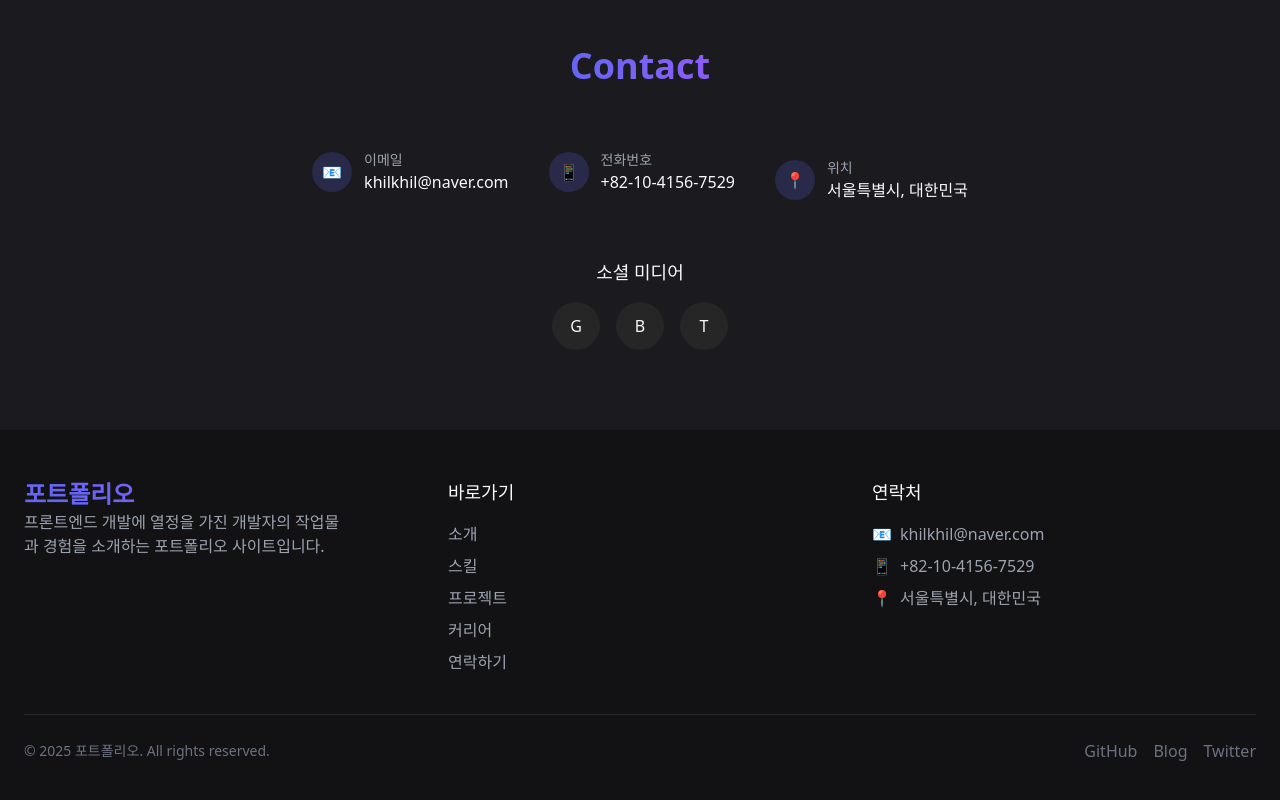
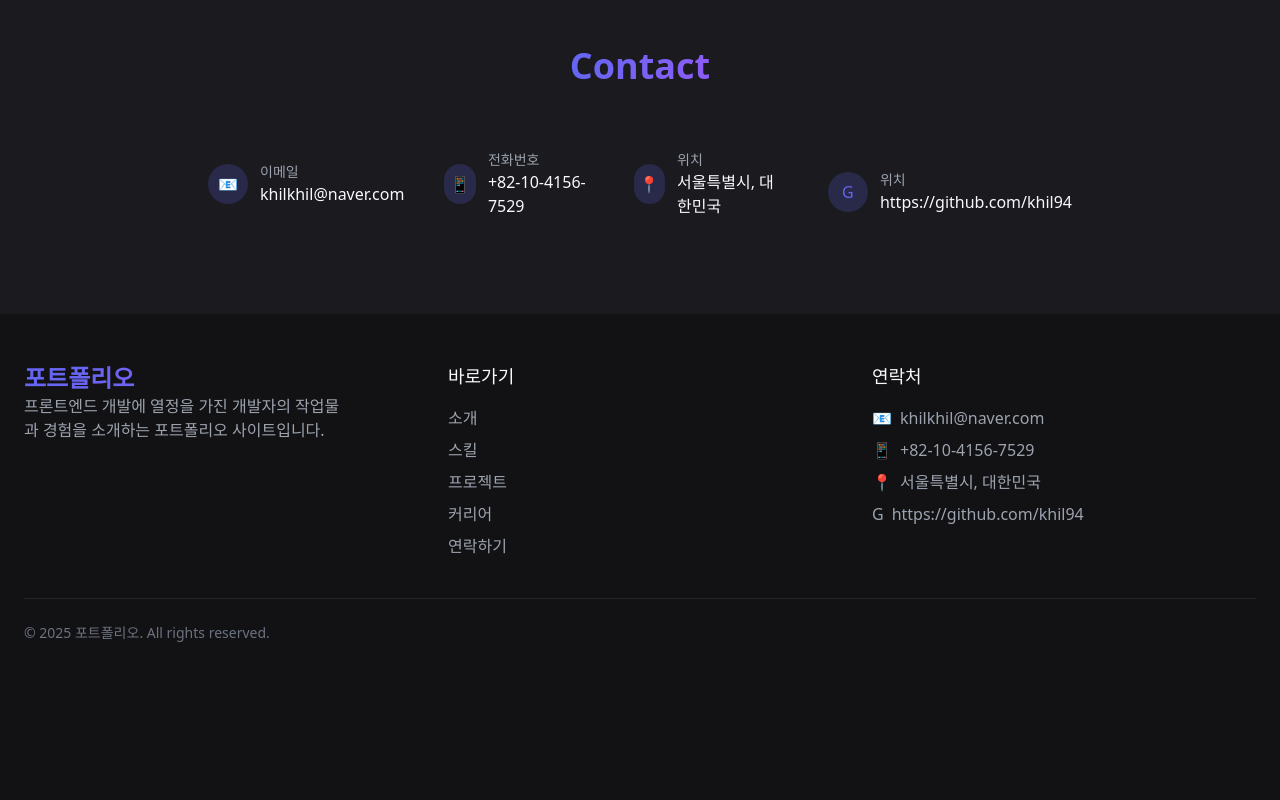
Before and after one commit to khil94/my-next-portfolio, a Next.js app: page / in a window 1280 px wide. Shown: the part 3085-3885 px from the top of the page. After the commit the page ends 3776 px from the top, so only its background shows below. Built offline with nearby package versions, Linux system fonts and the light colour scheme.

Commit message:
feat : social 삭제 + github 링크 삽입

```diff
--- a/src/components/Footer.tsx
+++ b/src/components/Footer.tsx
@@ -1,4 +1,4 @@
-import { contactInfo, socialLinks } from "@/constants/contact";
+import { contactInfo } from "@/constants/contact";
 import { navItems } from "@/constants/navigation";
 import { siteConfig } from "@/constants/site";
 import Link from "next/link";
@@ -65,6 +65,15 @@ const Footer = () => {
                 <span>📍</span>
                 <span>{contactInfo.location}</span>
               </li>
+              <li className="flex items-center gap-2 text-neutral-400">
+                <span>G</span>
+                <a
+                  href={`${contactInfo.github}`}
+                  className="hover:text-accent-primary transition-colors"
+                >
+                  {contactInfo.github}
+                </a>
+              </li>
             </ul>
           </div>
         </div>
@@ -73,19 +82,6 @@ const Footer = () => {
           <p className="text-neutral-500 text-sm">
             &copy; {currentYear} {siteConfig.footer.copyright}
           </p>
-          <div className="flex gap-4 mt-4 md:mt-0">
-            {socialLinks.map((link, index) => (
-              <a
-                key={index}
-                href={link.url}
-                target="_blank"
-                rel="noopener noreferrer"
-                className="text-neutral-500 hover:text-accent-primary transition-colors"
-              >
-                {link.name}
-              </a>
-            ))}
-          </div>
         </div>
       </div>
     </footer>
--- a/src/constants/contact.ts
+++ b/src/constants/contact.ts
@@ -1,13 +1,8 @@
-export type SocialLink = {
-  name: string;
-  url: string;
-  icon: string;
-};
-
 export type ContactInfo = {
   email: string;
   phone: string;
   location: string;
+  github: string;
   sectionTitle: string;
 };
 
@@ -15,23 +10,6 @@ export const contactInfo: ContactInfo = {
   email: "khilkhil@naver.com",
   phone: "+82-10-4156-7529",
   location: "서울특별시, 대한민국",
+  github: "https://github.com/khil94",
   sectionTitle: "Contact",
 };
-
-export const socialLinks: SocialLink[] = [
-  {
-    name: "GitHub",
-    url: "https://github.com/username",
-    icon: "github",
-  },
-  {
-    name: "Blog",
-    url: "https://blog.username.com",
-    icon: "blog",
-  },
-  {
-    name: "Twitter",
-    url: "https://twitter.com/username",
-    icon: "twitter",
-  },
-];
--- a/src/sections/ContactSection.tsx
+++ b/src/sections/ContactSection.tsx
@@ -1,4 +1,4 @@
-import { contactInfo, socialLinks } from "@/constants/contact";
+import { contactInfo } from "@/constants/contact";
 
 const ContactSection = () => {
   return (
@@ -49,22 +49,14 @@ const ContactSection = () => {
                 <p>{contactInfo.location}</p>
               </div>
             </div>
-          </div>
-
-          <div className="pt-6 flex flex-col items-center">
-            <h4 className="text-lg font-medium mb-4">소셜 미디어</h4>
-            <div className="flex gap-4">
-              {socialLinks.map((link, index) => (
-                <a
-                  key={index}
-                  href={link.url}
-                  target="_blank"
-                  rel="noopener noreferrer"
-                  className="w-12 h-12 rounded-full flex items-center justify-center bg-neutral-800 hover:bg-accent-primary transition-colors"
-                >
-                  {link.name[0]}
-                </a>
-              ))}
+            <div className="flex items-center gap-3">
+              <div className="w-10 h-10 rounded-full flex items-center justify-center bg-accent-primary/20 text-accent-primary">
+                G
+              </div>
+              <div>
+                <p className="text-sm text-neutral-400">위치</p>
+                <p>{contactInfo.github}</p>
+              </div>
             </div>
           </div>
         </div>
```
